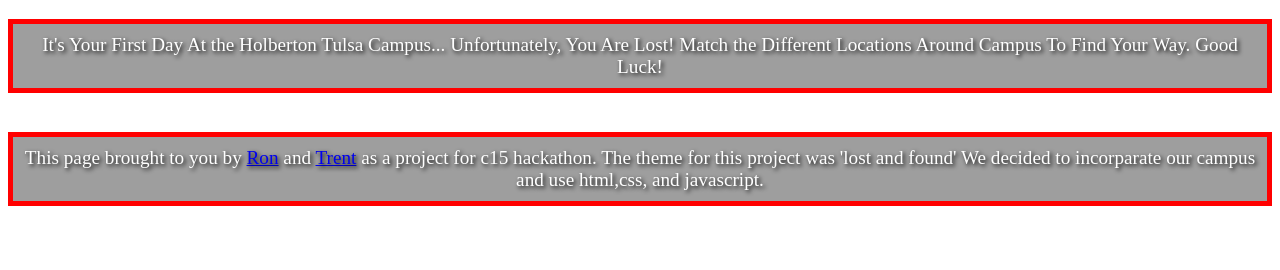
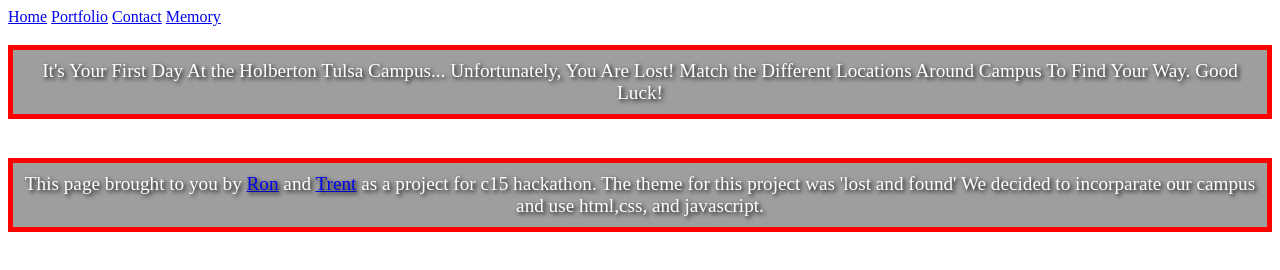
Before and after one commit to ttkeele/ttkeele.github.io, a plain HTML site: page memory.html in a window 1280 px wide. Drawn offline with Linux system fonts and the light colour scheme.

Commit message:
maybe this

```diff
--- a/memory.html
+++ b/memory.html
@@ -10,6 +10,15 @@
   </head>
 
   <body>
+    <div class="topnav" id="myTopnav">
+      <a href="#home" >Home</a>
+      <a href="#portfolio">Portfolio</a>
+      <a href="#contact">Contact</a>
+      <a href="#memory" class="active">Memory</a>
+      <a href="javascript:void(0);" class="icon" onclick="myFunction()">
+        <i class="fa fa-bars"></i>
+      </a>
+    </div>
 
   <p>It's Your First Day At
   the Holberton Tulsa Campus...
```
Also changed, not shown: index.html (+1 -1 lines).
